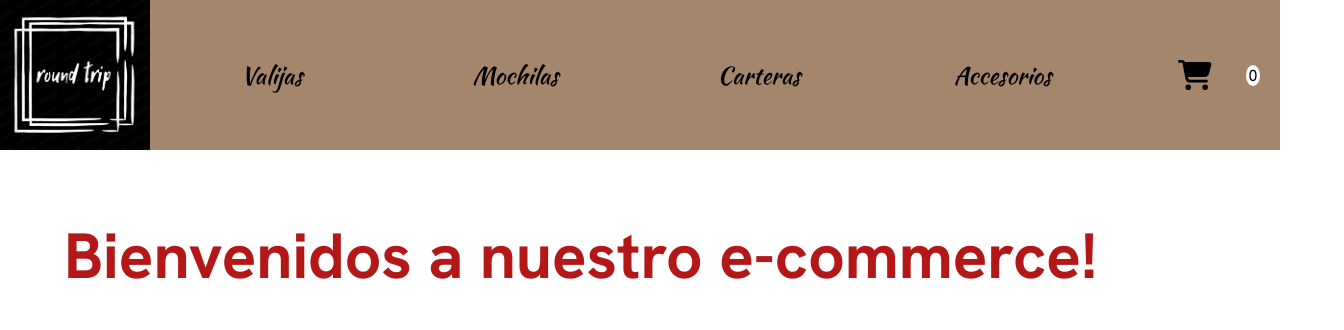
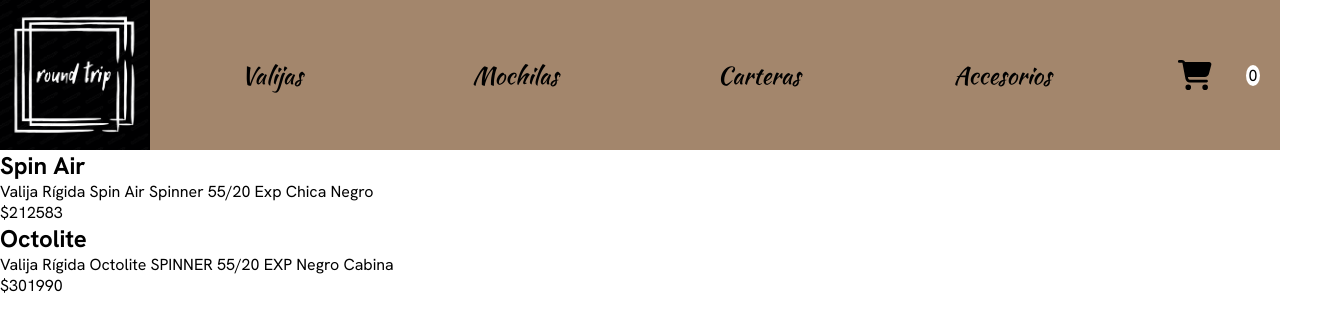
Before and after one commit to DemianDiaz/roundtrip, a React (Vite) app: page / in a window 1280 px wide. Shown: the top 330 px of the page, 1344 px wide, since content can reach past the window. Built offline with nearby package versions, Linux system fonts and the light colour scheme.

Commit message:
Agrego componentes ItenCount, e ItemListContainer con sus componentes dentro

```diff
--- /dev/null
+++ b/src/components/ItemListContainer/Item.jsx
@@ -0,0 +1,15 @@
+import React from 'react'
+
+const Item = ( {product} ) => {
+  return (
+
+      <div key={product.id} className="card">
+            <h2>{product.nombre}</h2>
+            <p>{product.descripcion}</p>
+            <p>{product.precio}</p>
+      </div>
+
+  )
+}
+
+export default Item
--- /dev/null
+++ b/src/components/ItemListContainer/ItemList.jsx
@@ -0,0 +1,17 @@
+import React from 'react'
+import Item from './Item'
+
+const ItemList = ( {products} ) => {
+  return (
+    <div>
+       {
+           products.map((product) => {
+            return <Item key={product.id} product={product}/>
+        })
+
+        }
+    </div>
+  )
+}
+
+export default ItemList
--- a/src/components/ItemListContainer/ItemListContainer.jsx
+++ b/src/components/ItemListContainer/ItemListContainer.jsx
@@ -1,12 +1,24 @@
-import "./itemListContainer.css"
+import getProducts from "../../data/getProducts";
+import { useState, useEffect } from "react";
+import ItemList from "./ItemList";
 
-const ItemListContainer = ( { greeting } ) => {
+const ItemListContainer = () => {
 
-  return (
-    <div className="greetingBox">
-      <div className="saludo">{greeting}</div>
-    </div>
-  )
-}
+    const [products, setProducts] = useState ([])
 
-export default ItemListContainer
+    useEffect( ()=> {
+      getProducts
+        .then((res) => setProducts(res))
+        .catch((err) => console.log(err))
+        .finally(() => console.log("Promesa finalizada"));
+    }, []);
+
+
+    return (
+      <div>
+        <ItemList products={products}/>
+      </div>
+    );
+  };
+
+  export default ItemListContainer
--- /dev/null
+++ b/src/data/getProducts.js
@@ -0,0 +1,26 @@
+const productos = [
+    {
+      id: "aaa123",
+      nombre: "Spin Air",
+      descripcion: "Valija Rígida Spin Air Spinner 55/20 Exp Chica Negro",
+      categoria: "Valija rígida",
+      size: "Cabina",
+      precio: "$212583"
+    },
+    {
+      id: "aaa223",
+      nombre: "Octolite",
+      descripcion: "Valija Rígida Octolite SPINNER 55/20 EXP Negro Cabina",
+      categoria: "Valija rígida",
+      size: "Cabina",
+      precio: "$301990"
+    }
+  ]
+
+  const getProducts = new Promise((resolve, reject) => {
+    setTimeout(() => {
+        resolve(productos)
+    }, 2000);
+  })
+
+  export default getProducts
```
Also changed, not shown: src/components/ItemCount/ItemCount.jsx (added, +34 -0 lines), src/components/ItemCount/itemCount.css (added).
